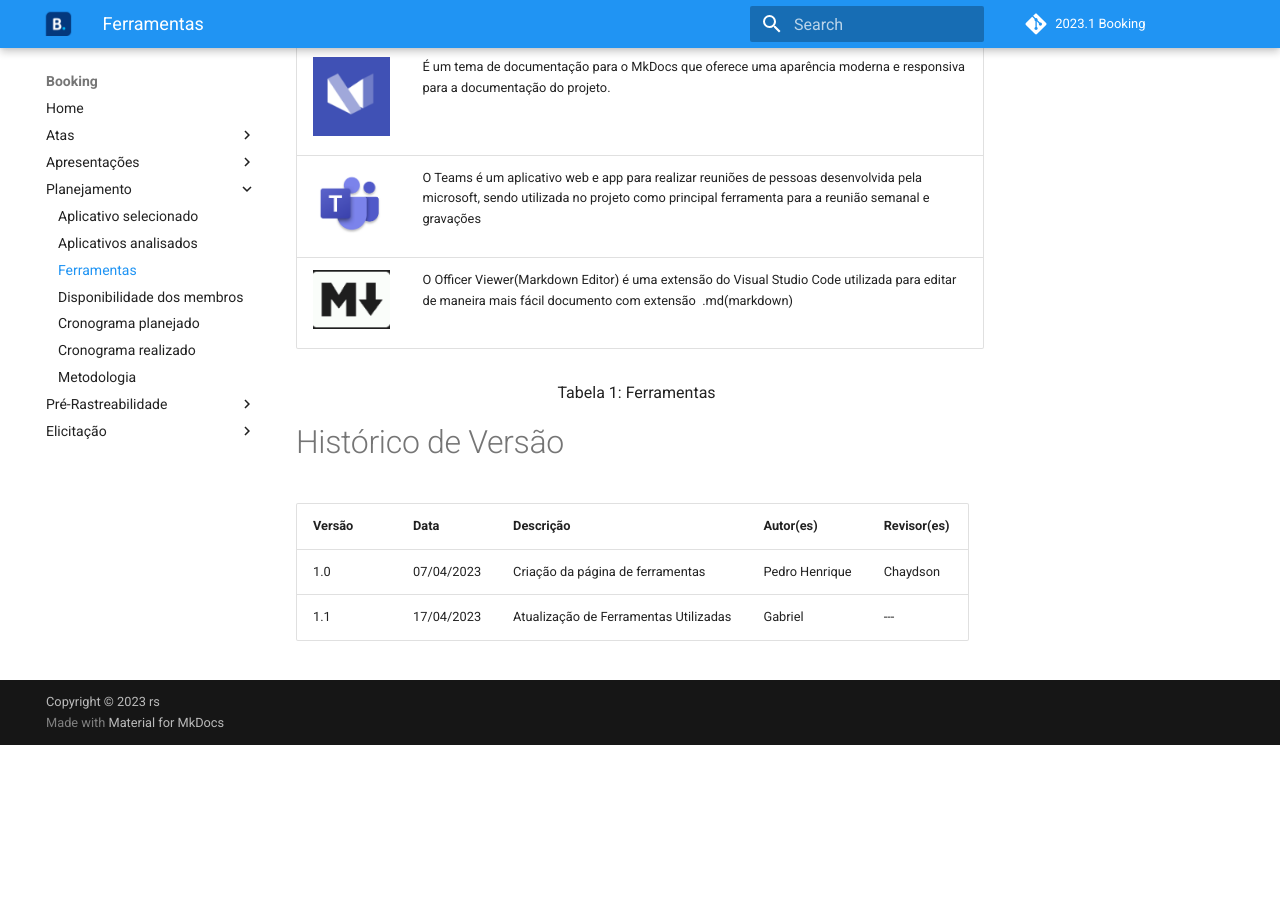
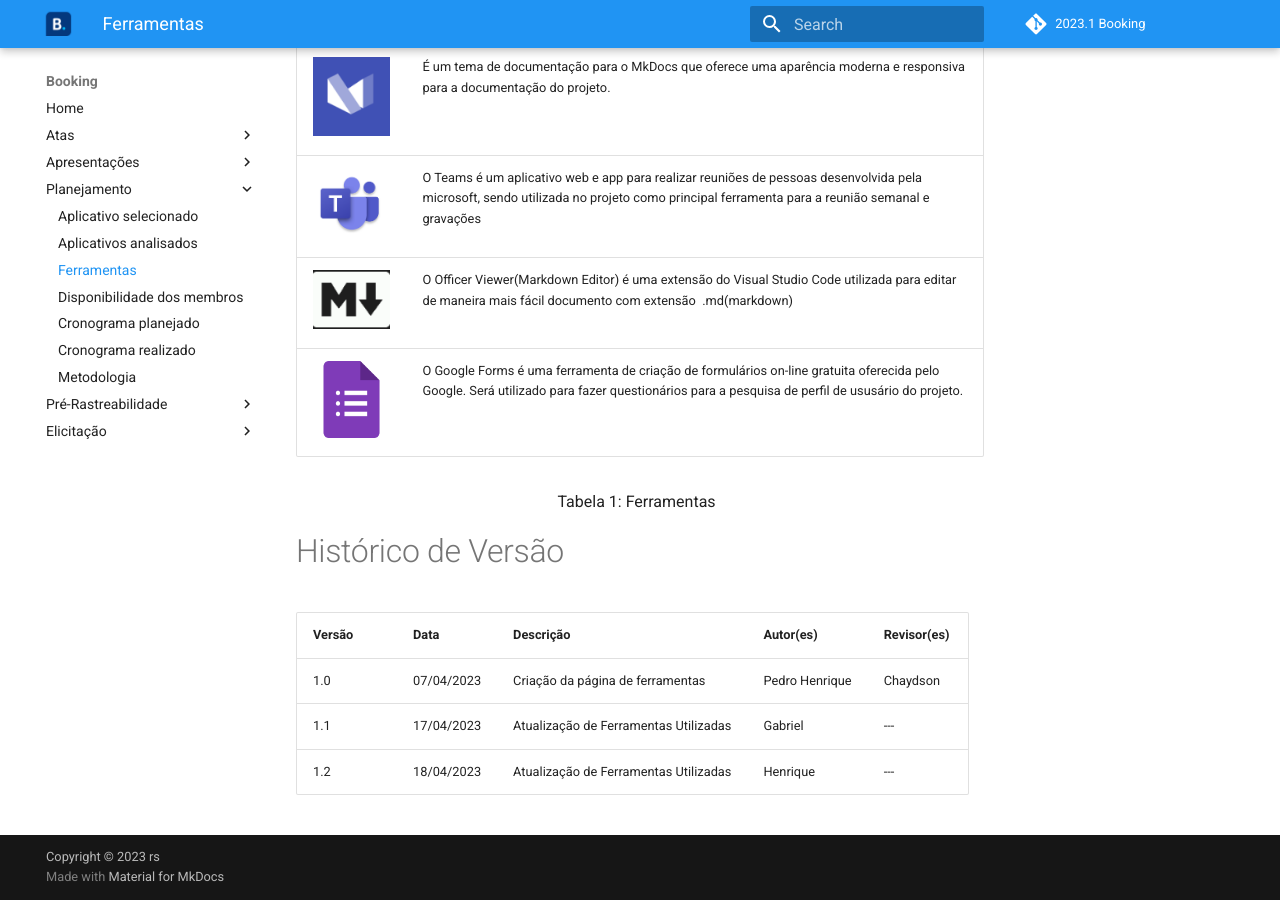
Before and after one commit to Requisitos-de-Software/2023.1-Booking, an MkDocs documentation site: the page built from docs/planejamento/ferramentas.md, in a window 1280 px wide and 900 px high, scrolled down 987 px. Built offline with MkDocs 1.6.1 and Material for MkDocs 9.7.7, drawn with Linux system fonts in a browser that asks for light colours; comment, search, counter and statistics services are not loaded; before the commit the page ends 1732 px from its top, so only the background shows below that.

Commit message:
23-atualizando ferramentas utilizadas
Co-authored-by: PedroHenrique2077 <pedrozinho.herique11@gmail.com>

```diff
--- a/docs/planejamento/ferramentas.md
+++ b/docs/planejamento/ferramentas.md
@@ -16,7 +16,7 @@ As ferramentas que iremos utilizar estão ilustradas na tabela 1 a seguir:
 | <img src="../../images/mkdocsMaterial.png" width="80px"/> | É um tema de documentação para o MkDocs que oferece uma aparência moderna e responsiva para a documentação do projeto.                                                                    |
 |<img src="../../images/teams.png" width="80px" />                                                               | O Teams é um aplicativo web e app para realizar reuniões de pessoas desenvolvida pela microsoft, sendo utilizada no projeto como principal ferramenta para a reunião semanal e gravações |
 |<img src="../../images/officerViewer.png" width="80px"/>                                                               | O Officer Viewer(Markdown Editor) é uma extensão do Visual Studio Code utilizada para editar de maneira mais fácil documento com extensão  .md(markdown)                                  |
-
+|<img src="../../images/googleForms.png" width="80px"/>                                                               | O Google Forms é uma ferramenta de criação de formulários on-line gratuita oferecida pelo Google. Será utilizado para fazer questionários para a pesquisa de perfil de ususário do projeto.                                  |
 
 <p style="margin-left: 38%;">Tabela 1: Ferramentas</p>
 
@@ -26,3 +26,4 @@ As ferramentas que iremos utilizar estão ilustradas na tabela 1 a seguir:
 | ------- | ---------- | --------------------------------------- | -------------- | ----------- |
 | 1.0     | 07/04/2023 | Criação da página de ferramentas     | Pedro Henrique | Chaydson    |
 | 1.1     | 17/04/2023 | Atualização de Ferramentas Utilizadas | Gabriel        | ---         |
+| 1.2     | 18/04/2023 | Atualização de Ferramentas Utilizadas | Henrique        | ---         |
```
Also changed, not shown: docs/images/googleForms.png (added).
